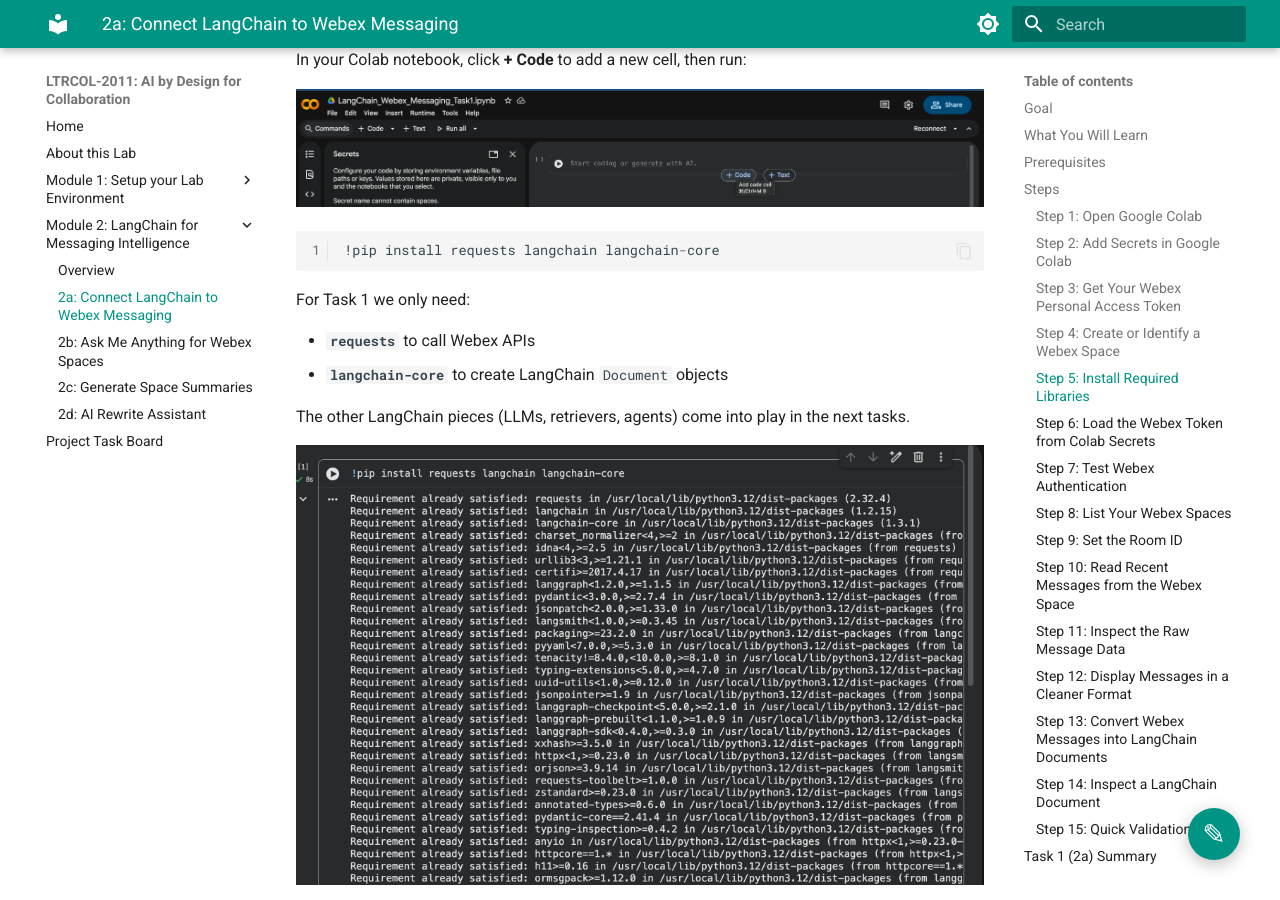
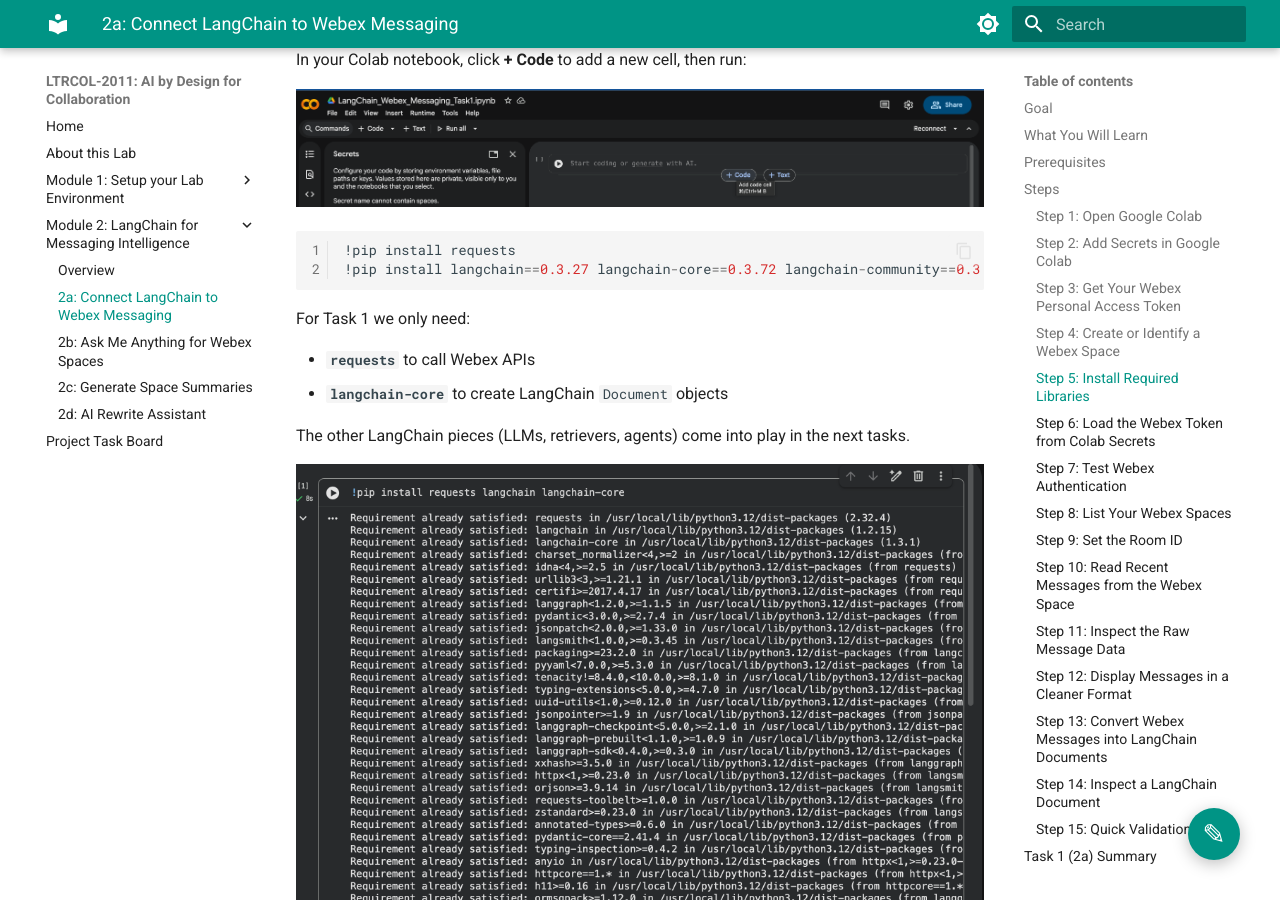
Before and after one commit to omerilyas/AibyDesign, an MkDocs documentation site: the page built from docs/module-2-langchain-for-messaging-intelligence/module-2a-connect-langchain-to-webex-messaging.md, in a window 1280 px wide and 900 px high, scrolled down 5244 px. Built offline with MkDocs 1.6.1 and Material for MkDocs 9.7.7, drawn with Linux system fonts in a browser that asks for light colours.

````diff
--- a/docs/module-2-langchain-for-messaging-intelligence/module-2a-connect-langchain-to-webex-messaging.md
+++ b/docs/module-2-langchain-for-messaging-intelligence/module-2a-connect-langchain-to-webex-messaging.md
@@ -128,7 +128,8 @@ In your Colab notebook, click **+ Code** to add a new cell, then run:
 ![Add a new code cell with + Code in Colab](img/module-2a-006.png)
 
 ```py linenums="1"
-!pip install requests langchain langchain-core
+!pip install requests
+!pip install langchain==0.3.27 langchain-core==0.3.72 langchain-community==0.3.27 langchain-openai==0.3.28 faiss-cpu
 ```
 
 For Task 1 we only need:
````
Also changed, not shown: docs/module-2-langchain-for-messaging-intelligence/module-2b-ask-me-anything-webex-spaces.md (+2 -0 lines).
